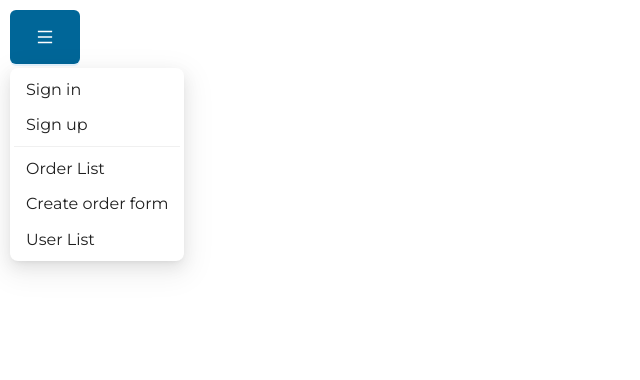
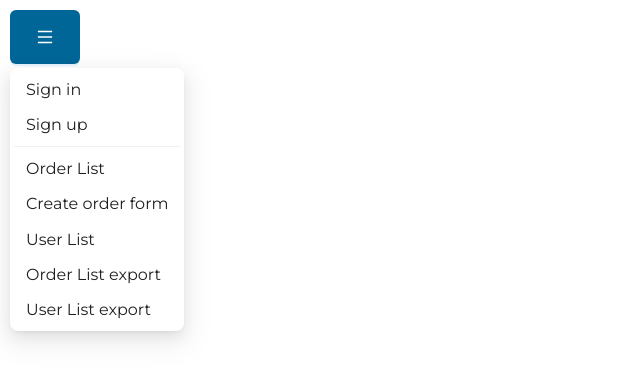
Before and after one commit to Sapariyeva/esdp-team-3-frontend, a React (Vite) app: page / in a window 1280 px wide. Both pictures are taken after a click on the button 45 px from the left and 37 px from the top of the page. Shown: the top 380 px of the page, without its empty margins (0-640 px from the left). Built offline with nearby package versions, Linux system fonts and the light colour scheme.

Commit message:
Added userList and OrderList export btns

```diff
--- a/src/components/Sidebar/Sidebar.tsx
+++ b/src/components/Sidebar/Sidebar.tsx
@@ -1,5 +1,5 @@
 import {useState} from 'react';
-import {MenuFoldOutlined, MenuOutlined, MenuUnfoldOutlined} from '@ant-design/icons';
+import {MenuOutlined} from '@ant-design/icons';
 import type { MenuProps } from 'antd';
 import {Button, Dropdown} from 'antd';
 import {Link} from "react-router-dom";
@@ -29,6 +29,14 @@ const items: MenuProps['items'] = [
         label: <Link className={'sidebar__link'} to={'/user'} children={'User List'}/>,
         key: '5',
     },
+    {
+        label: <Link className={'sidebar__link'} to={'http://localhost:8000/order/export-csv'} children={'Order List export'}/>,
+        key: '6',
+    },
+    {
+        label: <Link className={'sidebar__link'} to={'http://localhost:8000/user/export-csv'} children={'User List export'}/>,
+        key: '6',
+    }
 ];
 
 const Sidebar = () => {
```
